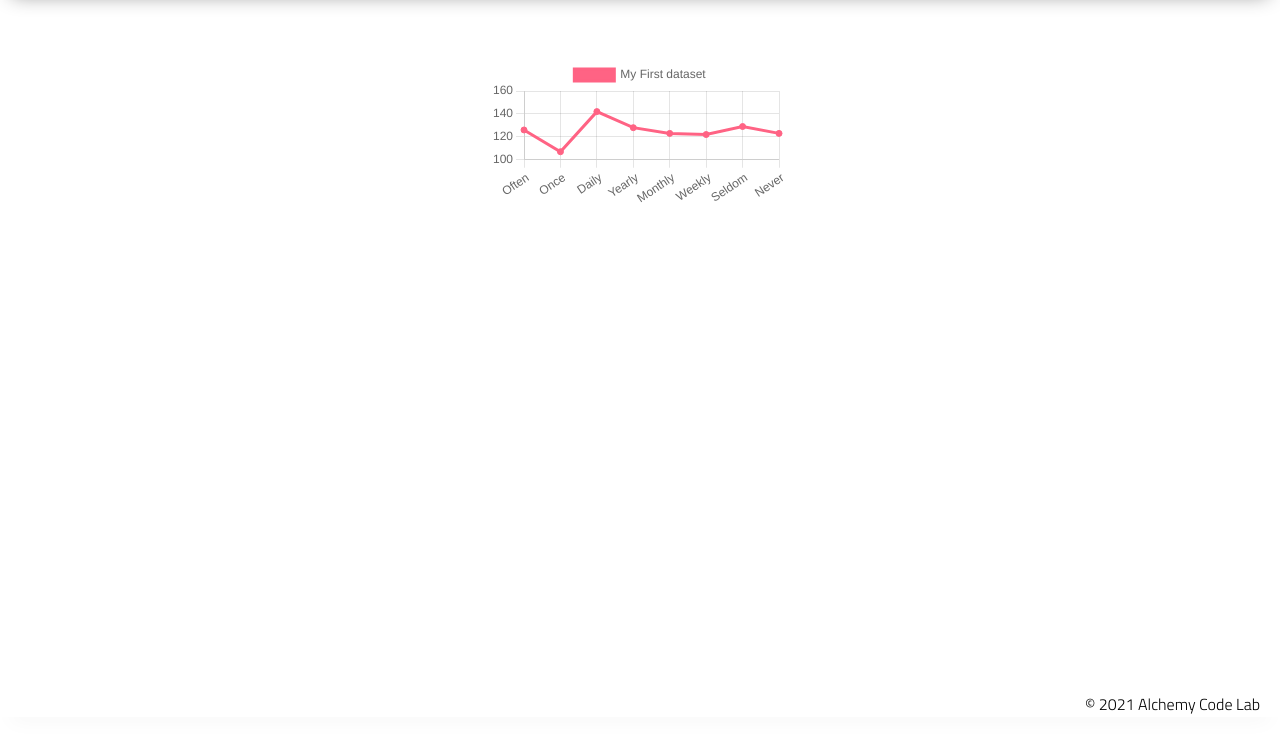
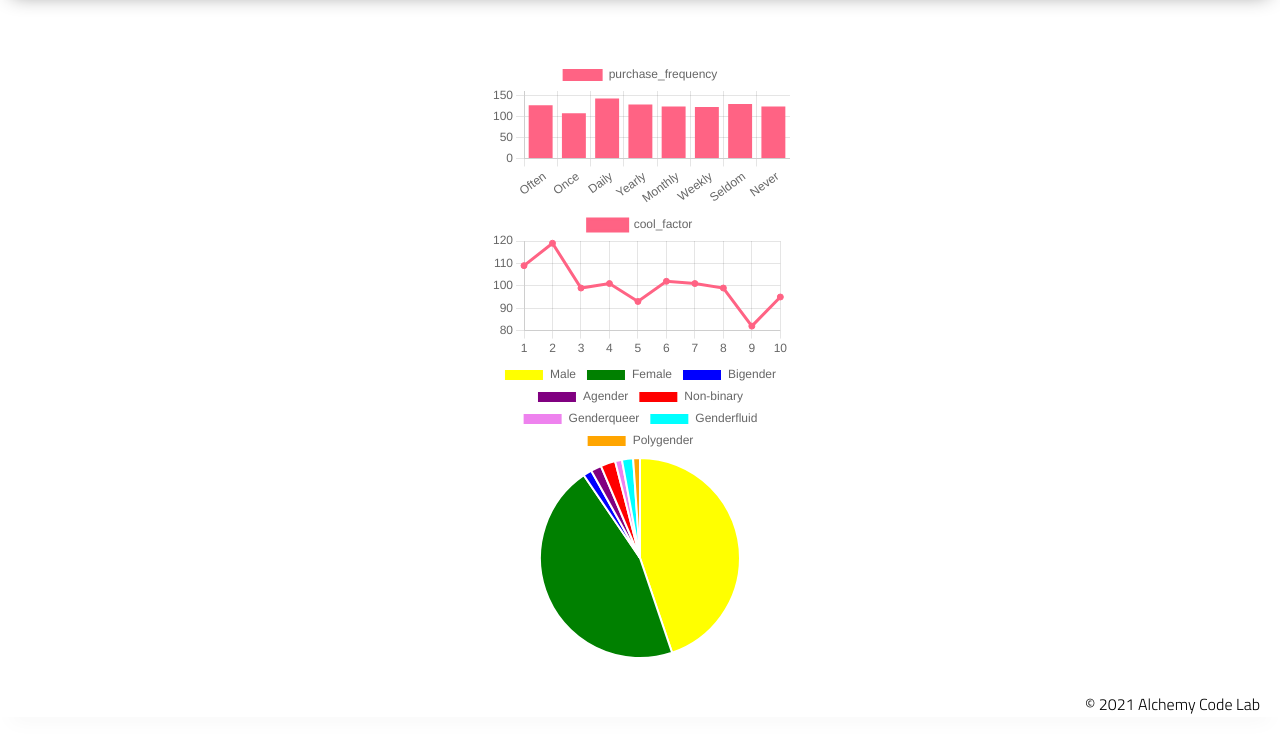
Before and after one commit to ElliottProductions/web-chart-munge-feb22, a plain HTML site: page index.html in a window 1280 px wide. Shown: the part 83-836 px from the top of the page. Before the commit the page ends 800 px from the top, so only its background shows below. Drawn offline with nearby package versions, Linux system fonts and the light colour scheme.

```diff
--- a/app.js
+++ b/app.js
@@ -2,13 +2,12 @@
 import data from './data.js';
 
 
-
-function addItUp(bebop){
+function addItUp(bebop, jazz){
     const countMap = {};
 
     for (let cowboy of bebop) {
 
-        const frequency = cowboy.purchase_frequency;
+        const frequency = cowboy[jazz];
 
         if (countMap[frequency]) {
 
@@ -23,14 +22,18 @@ function addItUp(bebop){
 }
 
 
-const countMapped = addItUp(data);
+const countMapped = addItUp(data, 'purchase_frequency');
+
+
 
 const labels = Object.keys(countMapped);
+
+
 
 const dataModified = {
     labels: labels,
     datasets: [{
-        label: 'My First dataset',
+        label: 'purchase_frequency',
         backgroundColor: 'rgb(255, 99, 132)',
         borderColor: 'rgb(255, 99, 132)',
         data: Object.values(countMapped)
@@ -40,12 +43,99 @@ const dataModified = {
 
 
 const config = {
-    type: 'line',
+    type: 'bar',
     data: dataModified,
     options: {}
 };
-
-const myChart = new Chart(
+//eslint-disable-next-line
+new Chart(
     document.getElementById('myChart'),
     config
 );
+//////////////
+const countMapped2 = addItUp(data, 'cool_factor');
+
+const labels2 = Object.keys(countMapped2);
+
+
+
+const dataModified2 = {
+    labels: labels2,
+    datasets: [{
+        label: 'cool_factor',
+        backgroundColor: 'rgb(255, 99, 132)',
+        borderColor: 'rgb(255, 99, 132)',
+        data: Object.values(countMapped2)
+    }]
+};
+
+const config2 = {
+    type: 'line',
+    data: dataModified2,
+    options: {}
+};
+//eslint-disable-next-line
+new Chart(
+    document.getElementById('myChart2'),
+    config2
+);
+
+//////////////
+const countMapped3 = addItUp(data, 'gender');
+
+const labels3 = Object.keys(countMapped3);
+
+console.log(countMapped3);
+
+const dataModified3 = {
+    labels: labels3,
+    datasets: [{
+        label: 'gender',
+        backgroundColor: ['yellow', 'green', 'blue', 'purple', 'red', 'violet', 'cyan', 'orange'],
+        borderColor: 'white',
+        data: Object.values(countMapped3)
+    }]
+};
+
+
+
+const config3 = {
+    type: 'pie',
+    data: dataModified3,
+    options: {}
+};
+//eslint-disable-next-line
+new Chart(
+    document.getElementById('myChart3'),
+    config3
+);
+
+//////////////
+const countMapped4 = addItUp(data, 'gender');
+
+const labels4 = Object.keys(countMapped3);
+
+console.log(countMapped4);
+
+const dataModified4 = {
+    labels: labels4,
+    datasets: [{
+        label: 'gender',
+        backgroundColor: ['yellow', 'green', 'blue', 'purple', 'red', 'violet', 'cyan', 'orange'],
+        borderColor: 'white',
+        data: Object.values(countMapped4)
+    }]
+};
+
+
+
+const config4 = {
+    type: 'bar',
+    data: dataModified4,
+    options: {}
+};
+//eslint-disable-next-line
+new Chart(
+    document.getElementById('myChart4'),
+    config34
+);
--- a/index.html
+++ b/index.html
@@ -24,6 +24,15 @@
             <div>
                 <canvas id="myChart"></canvas>
             </div>
+            <div>
+                <canvas id="myChart2"></canvas>
+            </div>
+            <div>
+                <canvas id="myChart3"></canvas>
+            </div>
+            <div>
+                <canvas id="myChart4"></canvas>
+            </div>
         </section>
     </main>
     <footer>
```
Also changed, not shown: test/example.test.js (+87 -1 lines), test/tests.js (line endings or trailing spaces).
